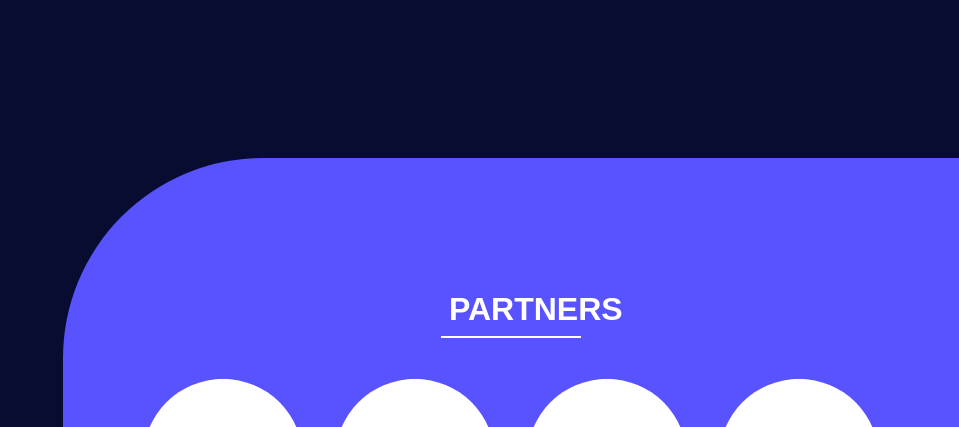
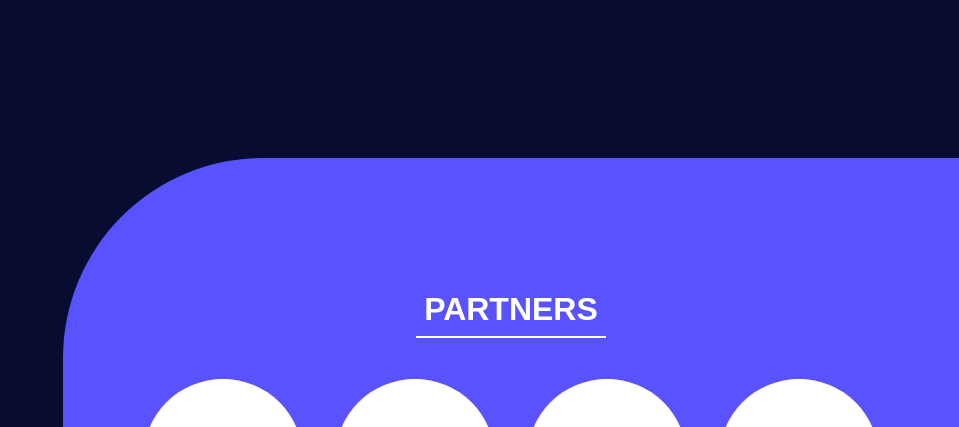
Before and after one commit to Ailishiva/HTML-CSS-PROJECT, a plain HTML site: page Index.html in a window 1280 px wide. Shown: the part 2684-3111 px from the top of the page, without its empty margins (321-1280 px from the left). Drawn offline with Linux system fonts and the light colour scheme; a web font is replaced by a local one.

Commit message:
Update style.css

```diff
--- a/style.css
+++ b/style.css
@@ -157,7 +157,6 @@ h1 {
         color: #fff;
         text-transform: uppercase;
         text-decoration: none;
-        width: 140px;
         border-bottom: 2px solid #fff;
         padding: 0.5rem;
     }
```
